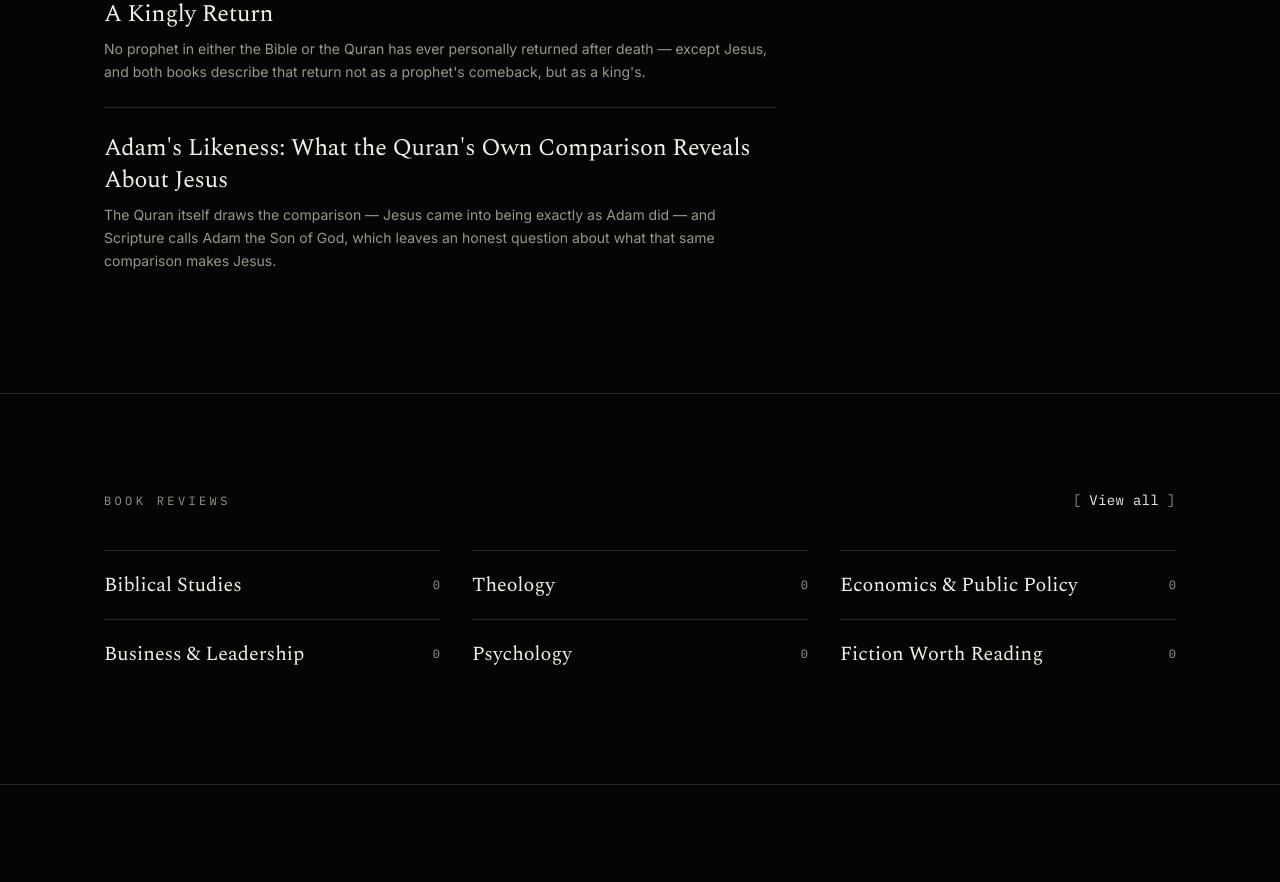
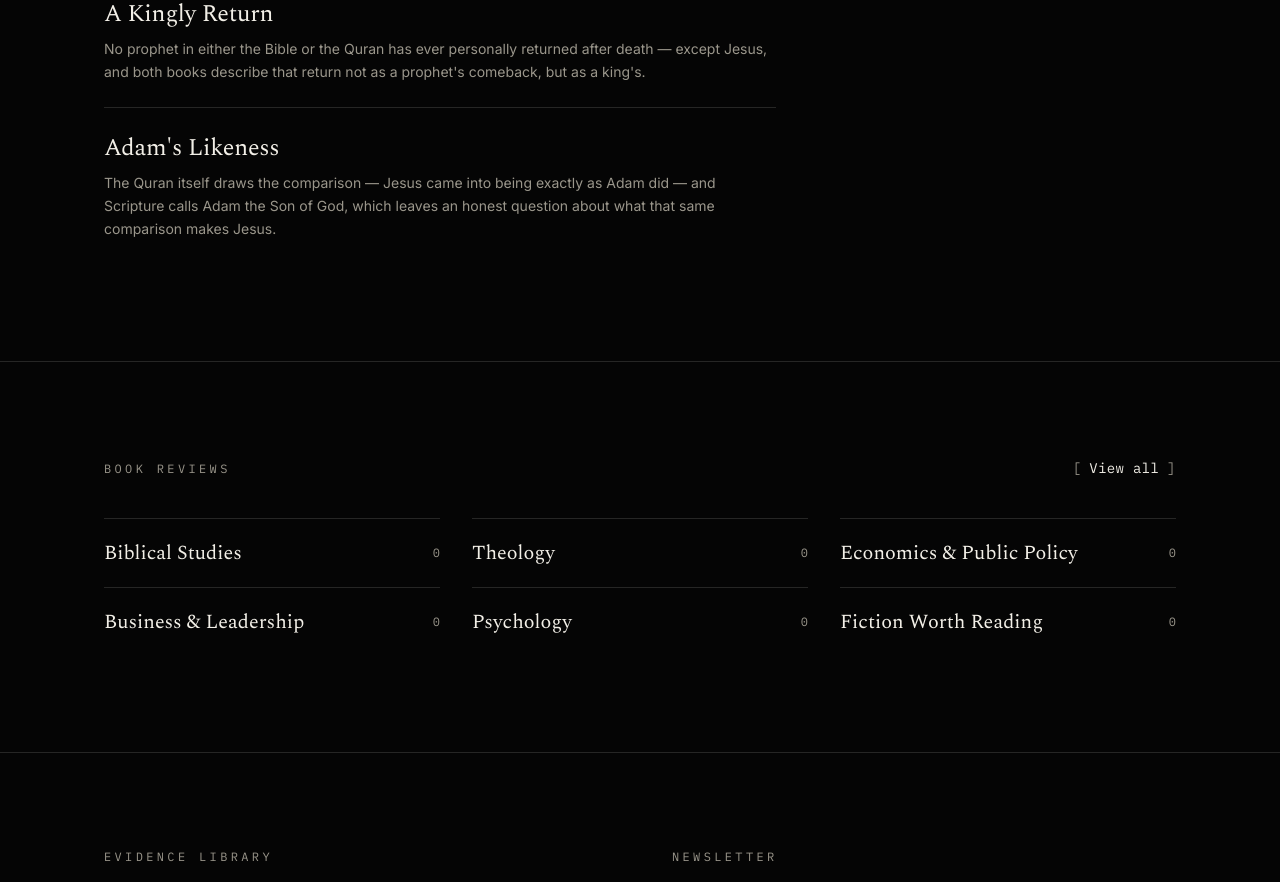
Before and after one commit to omanchi-code/Scriptorium, a Next.js app: page / in a window 1280 px wide. Shown: the part 3820-4702 px from the top of the page. Built offline with nearby package versions, Linux system fonts and the light colour scheme.

Commit message:
Update title for 'Adam's Likeness' post

```diff
--- a/domains/blog/posts.ts
+++ b/domains/blog/posts.ts
@@ -59,7 +59,7 @@ The mango tree doesn't get a vote in what it becomes. But you're not soil. You g
   },
   {
     slug: "adams-likeness",
-    title: "Adam's Likeness: What the Quran's Own Comparison Reveals About Jesus",
+    title: "Adam's Likeness",
     category: "theology",
     excerpt:
       "The Quran itself draws the comparison — Jesus came into being exactly as Adam did — and Scripture calls Adam the Son of God, which leaves an honest question about what that same comparison makes Jesus.",
```
